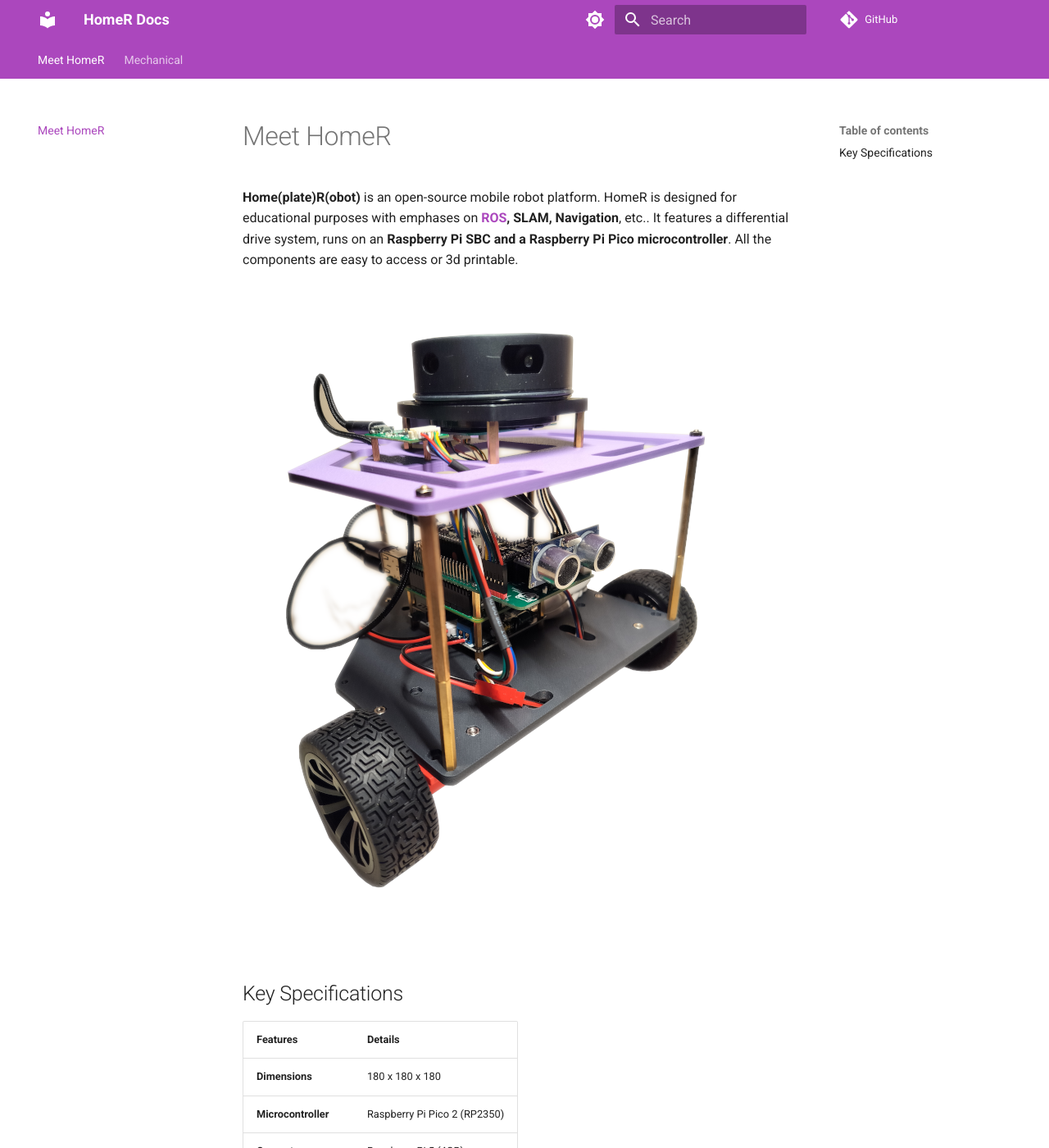
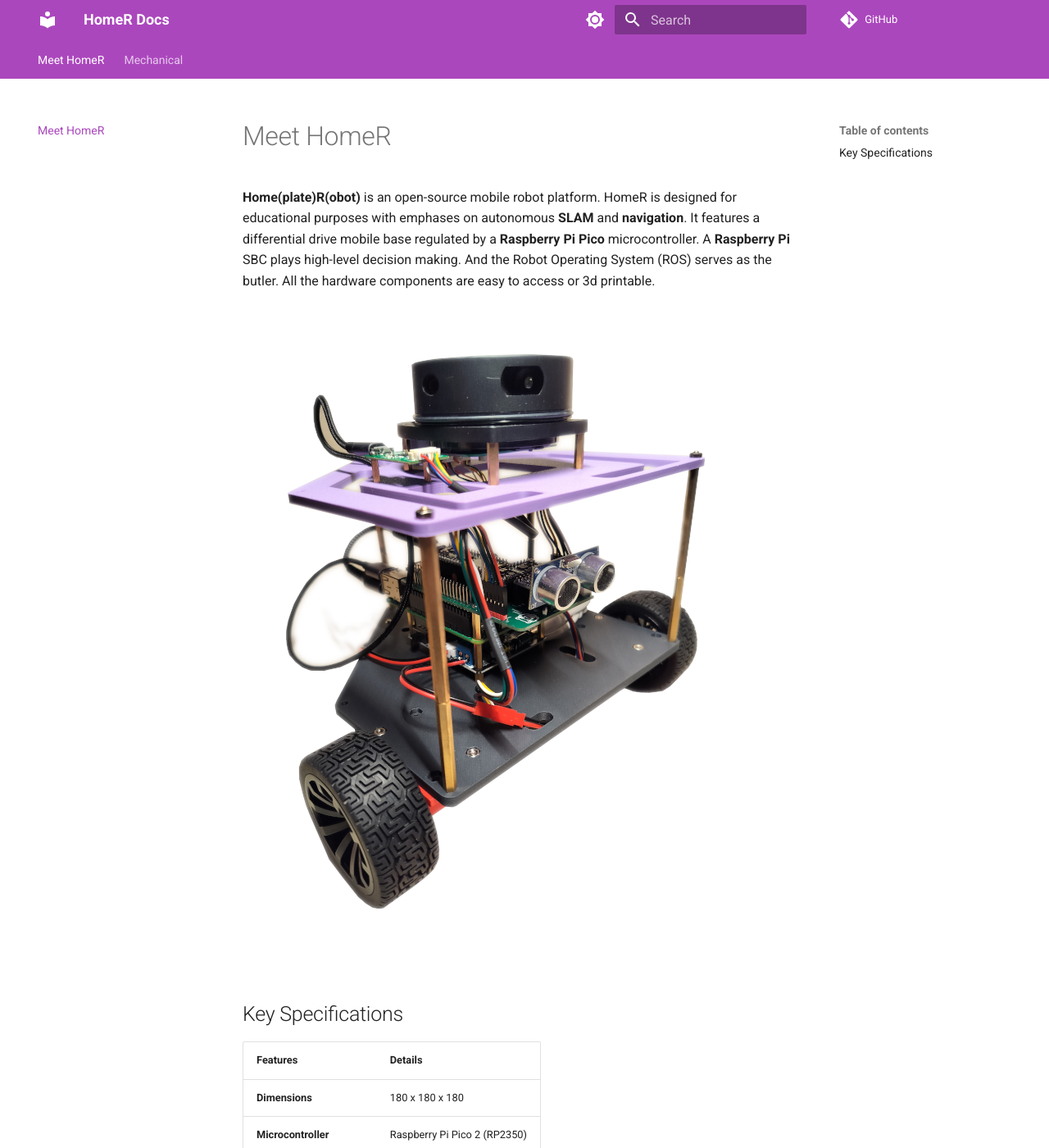
Before and after one commit to linzhangUCA/homer_docs, an MkDocs documentation site: the page built from docs/index.md, in a window 1280 px wide and 1400 px high. Shown: the whole window at 82% size. Built offline with MkDocs 1.6.1 and Material for MkDocs 9.7.7, drawn with Linux system fonts in a browser that asks for light colours; comment, search, counter and statistics services are not loaded; some of the changed text lies outside the part shown.

Commit message:
update project intro

```diff
--- a/docs/index.md
+++ b/docs/index.md
@@ -1,9 +1,11 @@
 # Meet HomeR
 
 **Home(plate)R(obot)** is an open-source mobile robot platform.
-HomeR is designed for educational purposes with emphases on **[ROS](https://ros.org/), SLAM, Navigation**, etc..
-It features a differential drive system, runs on an **Raspberry Pi SBC and a Raspberry Pi Pico microcontroller**.
-All the components are easy to access or 3d printable.
+HomeR is designed for educational purposes with emphases on autonomous **SLAM** and **navigation**.
+It features a differential drive mobile base regulated by a **Raspberry Pi Pico** microcontroller.
+A **Raspberry Pi** SBC plays high-level decision making.
+And the Robot Operating System (ROS) serves as the butler.
+All the hardware components are easy to access or 3d printable.
 
 ![homer_portrait](assets/images/homer_portrait.png)
 
```
Also changed, not shown: other parts of docs/index.md (+1 -0 lines).
